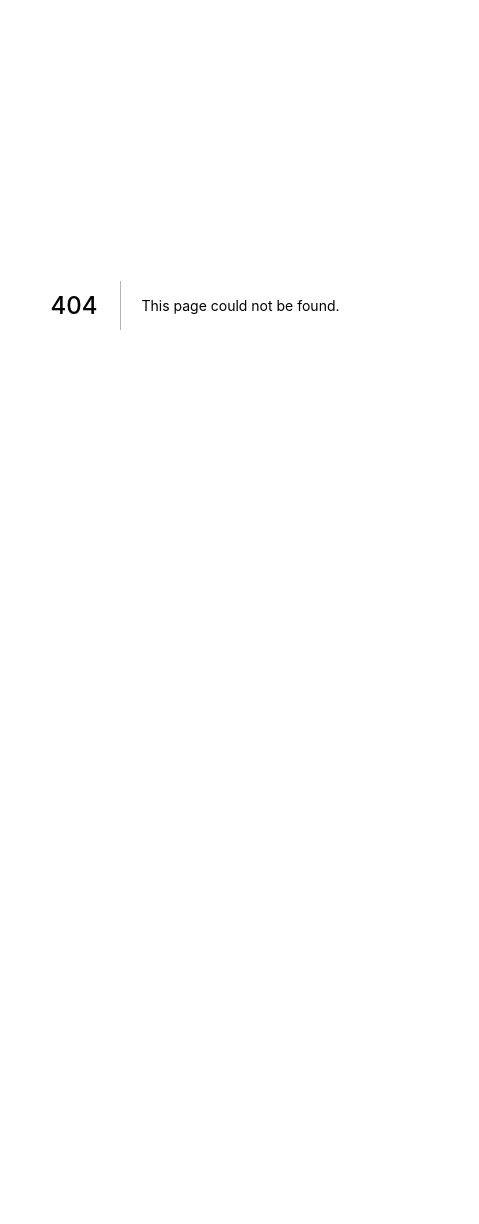
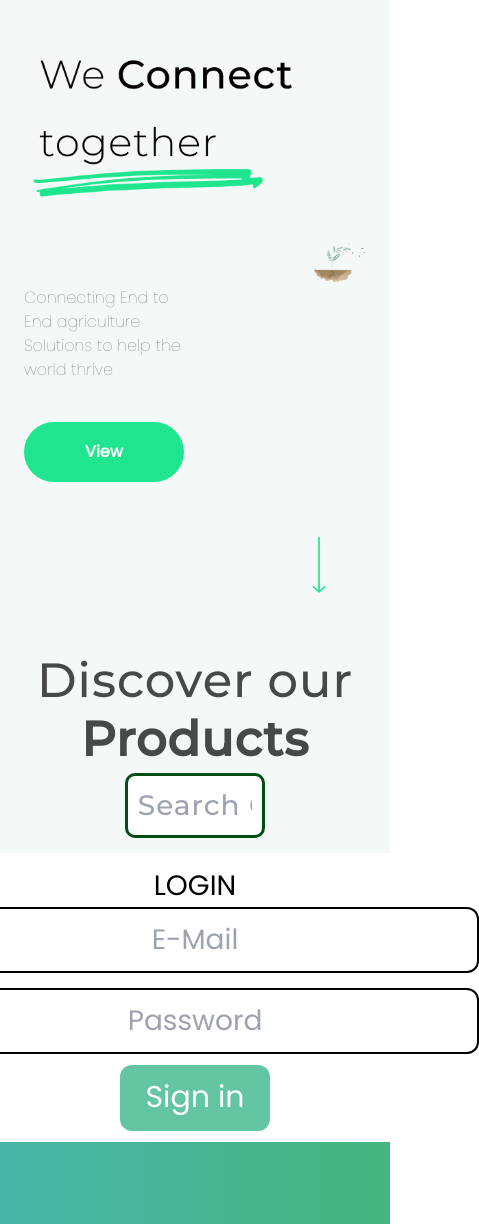
Before and after one commit to SowreRajan-dev/Agri_connect, a Next.js app: page /signin in a window 390 px wide. Before the commit this address had no page. Shown: the part 117-1341 px from the top of the page, 479 px wide, since content can reach past the window. Before the commit the page ends 844 px from the top, so only its background shows below. Built offline with nearby package versions, Linux system fonts and the light colour scheme.

Commit message:
made responsive

```diff
--- a/pages/products.js
+++ b/pages/products.js
@@ -59,10 +59,13 @@ function product() {
         </div>
 
         <div className="">
-          <div className="grid lg:grid-cols-4 md:grid-cols-2 mb-10 cursor-pointer ">
+          <div className={`${Styles.productCards} mb-10 cursor-pointer `}>
             {products.map((product) => (
               <>
-                <div className="hover:scale-105 transition duration-150 ease-out hover:ease-in">
+                <div
+                  className="hover:scale-105 transition duration-150 ease-out hover:ease-in"
+                  key={product.id}
+                >
                   <ProductCard
                     product={product.name}
                     key={product.id}
@@ -86,9 +89,7 @@ function product() {
           />
         </div>
 
-        <div
-          className={`${Styles.nftcards} grid auto-cols-auto lg:grid-cols-4 md:grid-cols-2 gap-4`}
-        >
+        <div className={`${Styles.nftcards} `}>
           {searchProducts.map((product) => (
             <>
               <div key={product.id}>
--- /dev/null
+++ b/pages/signin.jsx
@@ -0,0 +1,52 @@
+import React from "react";
+import Image from "next/image";
+import ConnectTogether from "../components/ConnectTogether/ConnectTogether";
+import styles from "../styles/signin.module.css";
+import Link from "next/link";
+
+function signin() {
+  return (
+    <div className={styles.whole}>
+      <ConnectTogether />
+
+      <div className={styles.searchbox}>
+        <h1>
+          Discover our <b>Products</b>
+        </h1>
+        <input
+          className={styles.box}
+          type="text"
+          placeholder="Search Our Products"
+        />
+      </div>
+
+      <div className={styles.place}>
+        <div className={styles.login}>
+          <h2 className={styles.jh}>LOGIN</h2>
+          <input className={styles.km} type="text" placeholder="E-Mail" />
+          <input className={styles.ks} type="password" placeholder="Password" />
+          <button className={styles.btn}>Sign in</button>
+        </div>
+        <div className={styles.signup}>
+          <div className={styles.wrap}>
+            <h2>
+              <b>NEW HERE ?</b>
+            </h2>
+            <h4>sign up and discover our Products</h4>
+            <button className={styles.btn1}>
+              <Link href="/signup">Sign up</Link>{" "}
+            </button>
+          </div>
+        </div>
+      </div>
+      <Image
+        src="/Images/Split Leaf.png"
+        width="100px"
+        height="100px"
+        alt="leaf-img"
+      />
+    </div>
+  );
+}
+
+export default signin;
--- a/pages/signup.jsx
+++ b/pages/signup.jsx
@@ -105,7 +105,7 @@ function signup() {
           src="/Images/undraw_handcrafts_tree.svg"
           width="400px"
           height="400px"
-          alt="bg-img"
+          alt="leaf-img"
         />
       </div>
     </div>
--- /dev/null
+++ b/styles/signin.module.css
@@ -0,0 +1,117 @@
+@import url("https://fonts.googleapis.com/css2?family=Montserrat:wght@100;500&display=swap");
+@import url("https://fonts.googleapis.com/css2?family=Montserrat:wght@100;500&family=Poppins:wght@100&display=swap");
+
+.searchbox {
+  text-align: center;
+  font-family: "Montserrat", sans-serif;
+  font-style: normal;
+  font-weight: 500;
+  font-size: 48px;
+  line-height: 59px;
+  letter-spacing: 0.02em;
+  margin-top: 2%;
+  color: rgba(0, 0, 0, 0.71);
+}
+
+.box {
+  width: 36%;
+  margin-top: 1%;
+  font-size: 28px;
+  text-align: center;
+  background: #ffffff;
+  border: 3px solid #004e16;
+  border-radius: 10px;
+  padding: 0 10px;
+}
+
+.whole {
+  background-color: #f4f8f6;
+}
+
+.place {
+  display: flex;
+  justify-content: space-around;
+  margin-top: 4%;
+}
+
+.login {
+  display: flex;
+  justify-content: center;
+  font-size: 28px;
+  background-color: white;
+  width: 70%;
+  padding: 3%;
+  align-items: center;
+  text-align: center;
+  align-content: center;
+  flex-direction: column;
+  font-family: "Poppins", sans-serif;
+}
+
+.btn {
+  width: 150px;
+  height: 66px;
+  margin-top: 3%;
+  left: 1000px;
+  top: 447px;
+  font-size: 30px;
+  background: #64c5a2;
+  color: white;
+  border-radius: 12px;
+}
+
+.ks {
+  margin-top: 4%;
+  border-radius: 12px;
+  text-align: center;
+  border: 2px solid black;
+  padding: 10px;
+}
+
+.km {
+  text-align: center;
+  border-radius: 12px;
+  border: 2px solid black;
+  padding: 10px;
+}
+
+.signup {
+  width: 100%;
+  height: 688px;
+  display: flex;
+  justify-content: center;
+  align-items: center;
+  font-family: "Montserrat", sans-serif;
+  color: white;
+  background: linear-gradient(269.73deg, #46b57f 0.22%, #46b5a7 99.75%);
+}
+
+.wrap {
+  font-size: 38px;
+  text-align: center;
+  align-items: center;
+  justify-content: center;
+  align-content: center;
+}
+
+.btn1 {
+  width: 150px;
+  height: 66px;
+  margin-top: 3%;
+  left: 1000px;
+  top: 447px;
+  font-size: 30px;
+  color: black;
+  background: #ffffff;
+  border-radius: 12px;
+}
+
+@media screen and (max-width: 770px) {
+  .login {
+    width: 100%;
+  }
+  .place {
+    flex-direction: column;
+    align-items: center;
+  }
+}
--- a/tailwind.config.js
+++ b/tailwind.config.js
@@ -13,6 +13,17 @@ module.exports = {
         roboto: ["roboto", "sans-serif"],
         abel: ["abel", "sans-serif"],
       },
+      screens: {
+        sm: "640px",
+
+        md: "768px",
+
+        lg: "1024px",
+
+        xl: "1280px",
+
+        "2xl": "1630px",
+      },
     },
   },
   plugins: [],
```
Also changed, not shown: styles/Products.module.css (+36 -2 lines), public/Images/Split Leaf.png (added), styles/queries.module.css (added).
